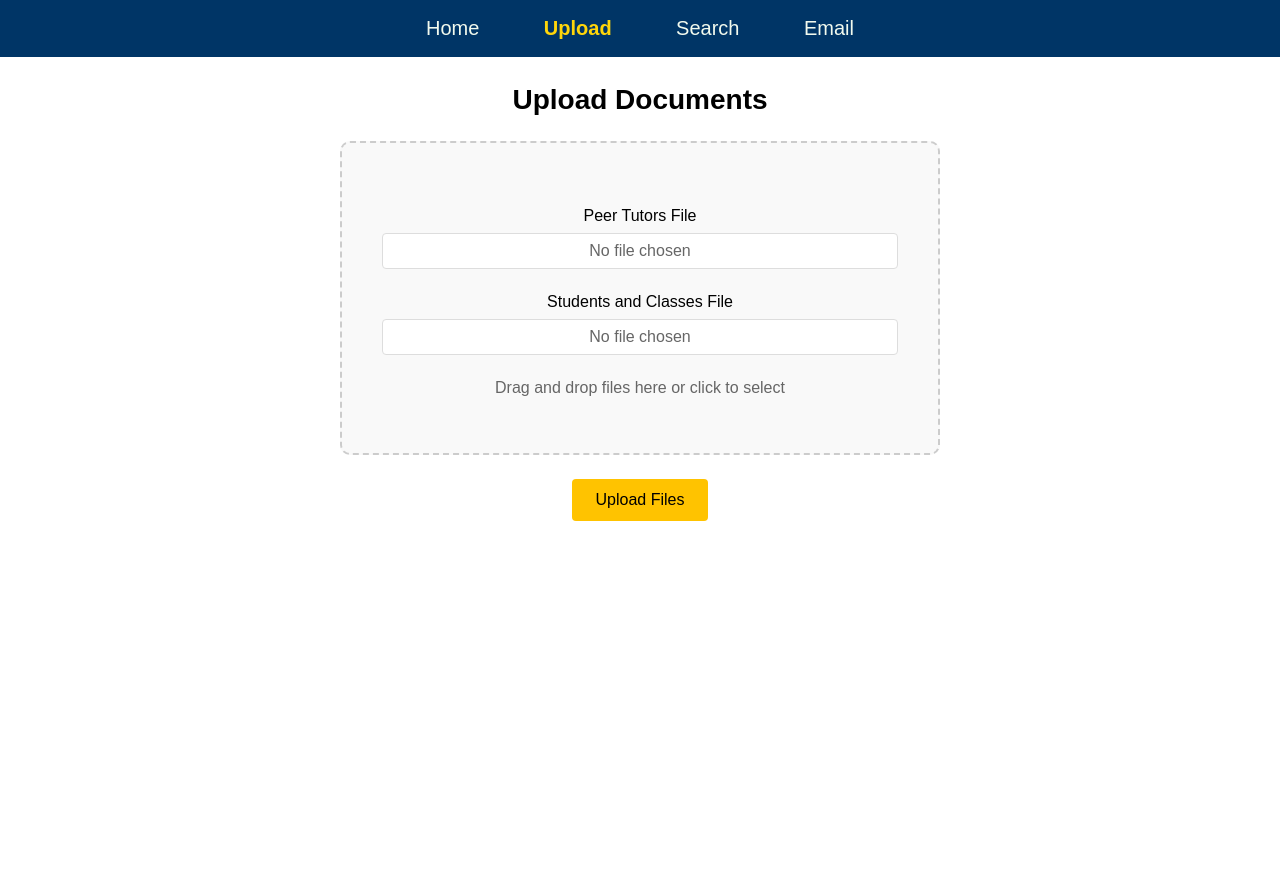
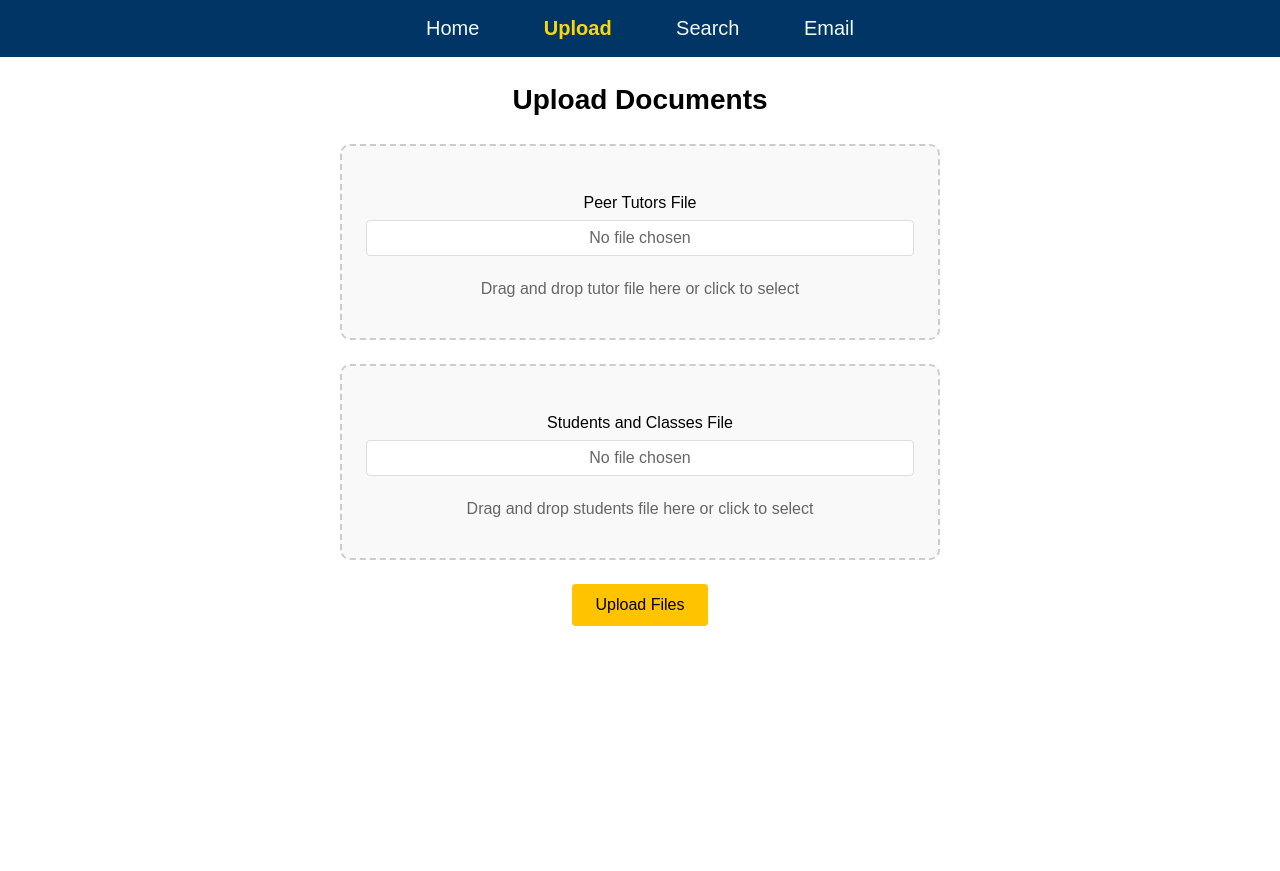
Before and after one commit to ben-steinberg-geffen/Peer-Tutoring-Scheduler, a Flask app: page /upload in a window 1280 px wide. Shown: the top 871 px of the page. Run offline with Flask 3, Linux system fonts and the light colour scheme; some libraries are stand-ins or nearby versions.

Commit message:
Made file upload more clear

```diff
--- a/app.py
+++ b/app.py
@@ -19,8 +19,8 @@ def home():
 
 @app.route('/upload', methods=['GET', 'POST'])
 def upload():
+    """
     global peer_tutors, students_classes
-
     if request.method == 'POST':
         if 'peer_tutors_file' in request.files:
             file = request.files['peer_tutors_file']
@@ -37,6 +37,7 @@ def upload():
                 file.save(file_path)
                 students_classes = pd.read_csv(file_path)
                 flash('Students and classes file uploaded successfully!', 'success')
+    """
 
     return render_template('upload.html')
 
--- a/static/js/upload.js
+++ b/static/js/upload.js
@@ -1,5 +1,6 @@
 document.addEventListener('DOMContentLoaded', function() {
-    const dragArea = document.getElementById('dragArea');
+    const dragAreaTutors = document.getElementById('dragAreaTutors');
+    const dragAreaStudents = document.getElementById('dragAreaStudents');
     const fileInputs = document.querySelectorAll('input[type="file"]');
     const form = document.getElementById('uploadForm');
 
@@ -17,7 +18,8 @@ document.addEventListener('DOMContentLoaded', function() {
         });
     });
 
-    // Drag and drop handlers
+    // Helper function to setup drag and drop handlers
+    function setupDragAndDrop(dragArea, fileInputId) {
         ['dragenter', 'dragover', 'dragleave', 'drop'].forEach(eventName => {
             dragArea.addEventListener(eventName, function(e) {
                 e.preventDefault();
@@ -42,23 +44,19 @@ document.addEventListener('DOMContentLoaded', function() {
             const dt = e.dataTransfer;
             const files = dt.files;
 
-        // Distribute files to inputs
-        [...files].forEach(file => {
-            if (file.name.toLowerCase().includes('tutor')) {
-                const input = document.getElementById('peer_tutors_file');
+            if (files.length > 0) {
+                const input = document.getElementById(fileInputId);
                 const dataTransfer = new DataTransfer();
-                dataTransfer.items.add(file);
+                dataTransfer.items.add(files[0]);
                 input.files = dataTransfer.files;
-                input.nextElementSibling.textContent = file.name;
-            } else {
-                const input = document.getElementById('students_classes_file');
-                const dataTransfer = new DataTransfer();
-                dataTransfer.items.add(file);
-                input.files = dataTransfer.files;
-                input.nextElementSibling.textContent = file.name;
+                input.nextElementSibling.textContent = files[0].name;
             }
         });
-    });
+    }
+
+    // Setup drag and drop for both areas
+    setupDragAndDrop(dragAreaTutors, 'peer_tutors_file');
+    setupDragAndDrop(dragAreaStudents, 'students_classes_file');
 
     // Form submission and confetti
     form.addEventListener('submit', function(e) {
--- a/static/style.css
+++ b/static/style.css
@@ -46,14 +46,14 @@ nav a.active {
 .upload-container {
     max-width: 600px;
     margin: 0.25rem auto;
-    padding: 2px;
+    padding: 5px;
     text-align: center;
 }
 
 .upload-box {
     border: 2px dashed #ccc;
     border-radius: 10px;
-    padding: 2.5rem;
+    padding: 1.5rem;
     margin: 0.5rem 0 1.5rem 0;
     transition: all 0.3s ease;
     background: #f9f9f9;
--- a/templates/upload.html
+++ b/templates/upload.html
@@ -4,7 +4,8 @@
 <h2>Upload Documents</h2>
 <div class="upload-container">
     <form method="POST" enctype="multipart/form-data" id="uploadForm">
-        <div class="upload-box" id="dragArea">
+        <div class="upload-boxes">
+            <div class="upload-box" id="dragAreaTutors">
                 <i class="fas fa-cloud-upload-alt"></i>
                 <div class="upload-item">
                     <label>Peer Tutors File</label>
@@ -13,6 +14,11 @@
                         <span class="file-name">No file chosen</span>
                     </div>
                 </div>
+                <p class="drag-text">Drag and drop tutor file here or click to select</p>
+            </div>
+
+            <div class="upload-box" id="dragAreaStudents">
+                <i class="fas fa-cloud-upload-alt"></i>
                 <div class="upload-item">
                     <label>Students and Classes File</label>
                     <div class="file-input-container">
@@ -20,7 +26,8 @@
                         <span class="file-name">No file chosen</span>
                     </div>
                 </div>
-            <p class="drag-text">Drag and drop files here or click to select</p>
+                <p class="drag-text">Drag and drop students file here or click to select</p>
+            </div>
         </div>
         <button type="submit" class="upload-btn">Upload Files</button>
     </form>
```
Lines whose indentation alone changed are shown as unchanged.
